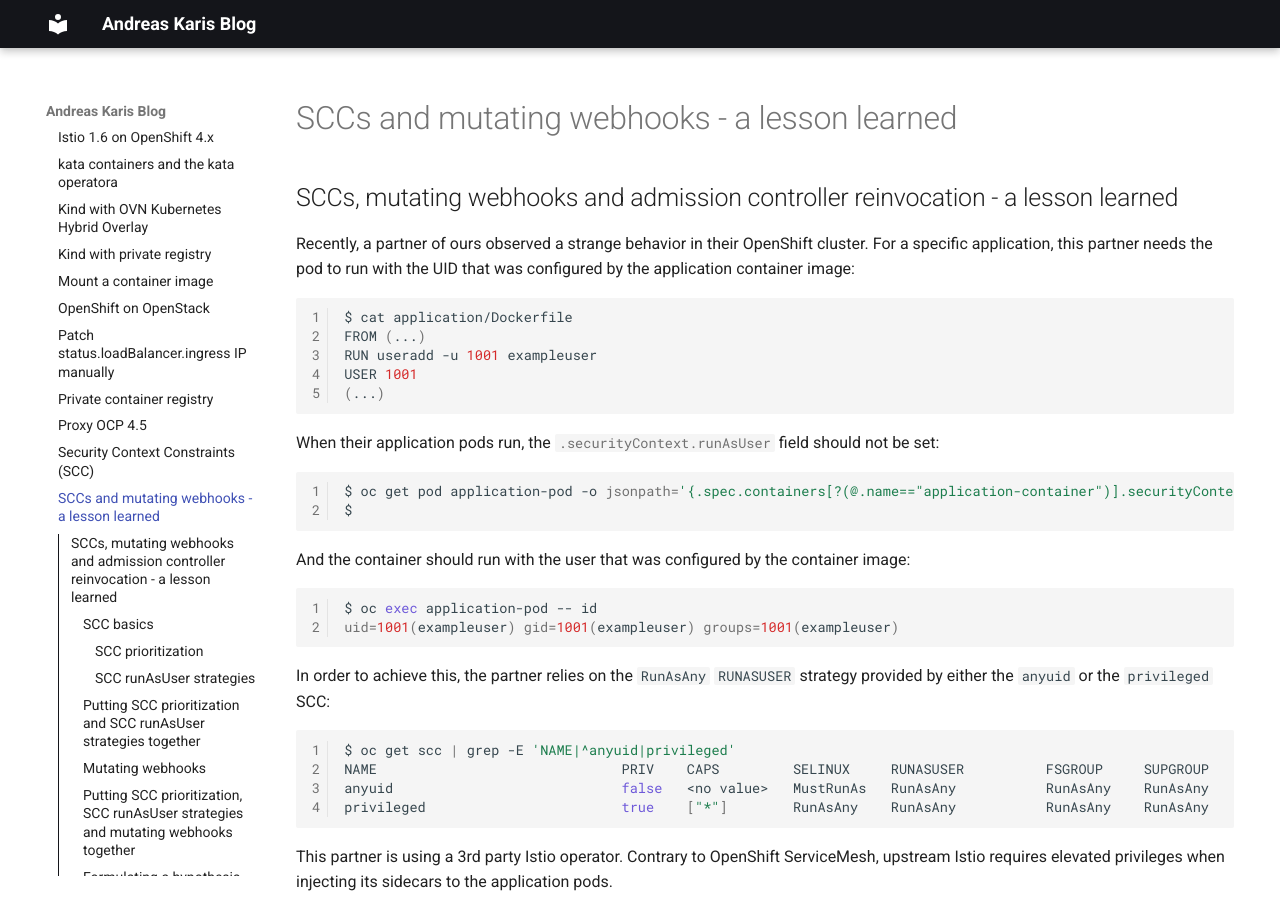
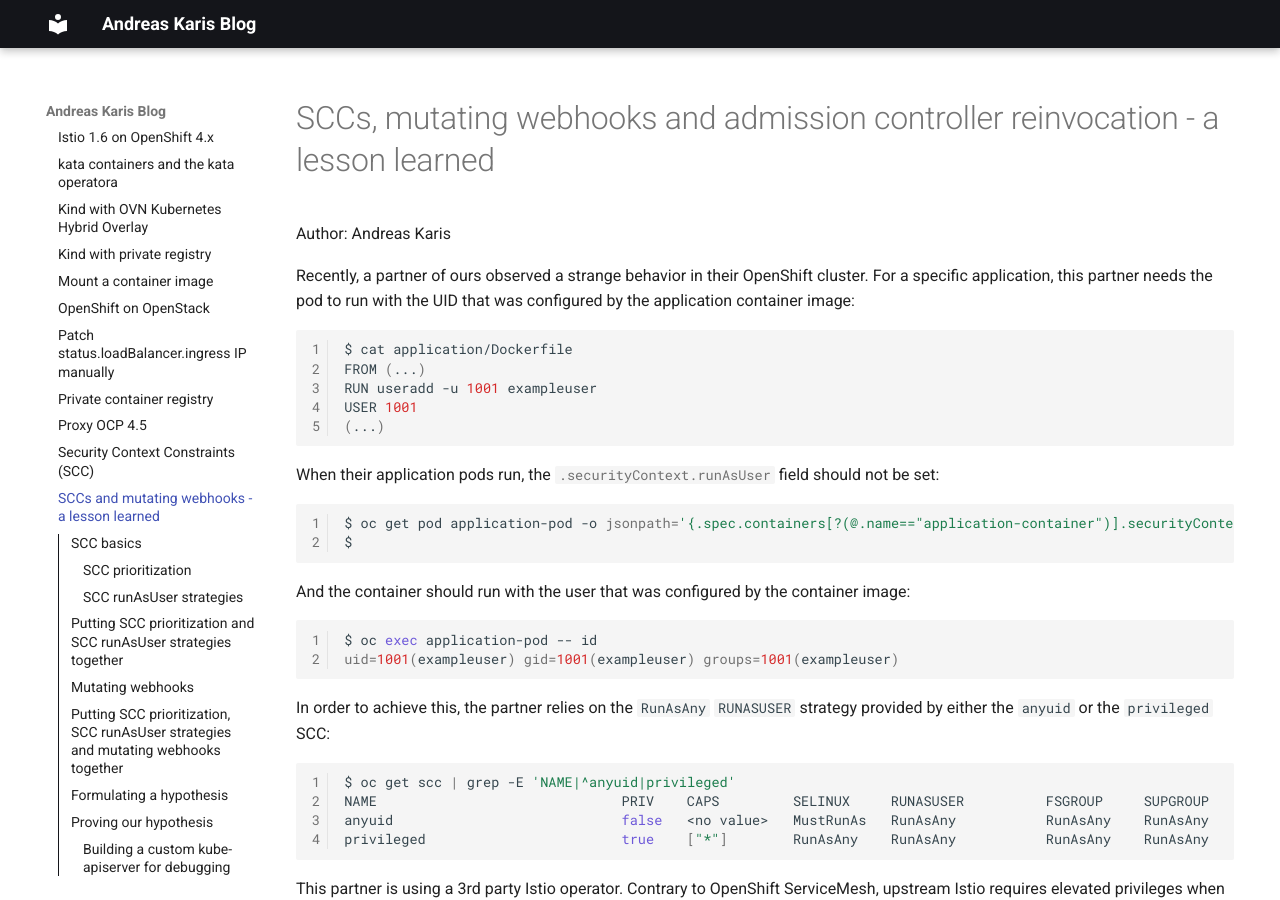
Before and after one commit to andreaskaris/blog, an MkDocs documentation site: the page built from docs/openshift/openshift-scc-with-mutating-webhooks.md, in a window 1280 px wide and 900 px high. Built offline with MkDocs 1.6.1 and Material for MkDocs 9.7.7, drawn with Linux system fonts in a browser that asks for light colours.

Commit message:
Update openshift-scc-with-mutating-webhooks.md

```diff
--- a/docs/openshift/openshift-scc-with-mutating-webhooks.md
+++ b/docs/openshift/openshift-scc-with-mutating-webhooks.md
@@ -1,4 +1,6 @@
-## SCCs, mutating webhooks and admission controller reinvocation - a lesson learned
+# SCCs, mutating webhooks and admission controller reinvocation - a lesson learned
+
+Author: Andreas Karis
 
 Recently, a partner of ours observed a strange behavior in their OpenShift cluster. For a specific application, this
 partner needs the pod to run with the UID that was configured by the application container image:
```
